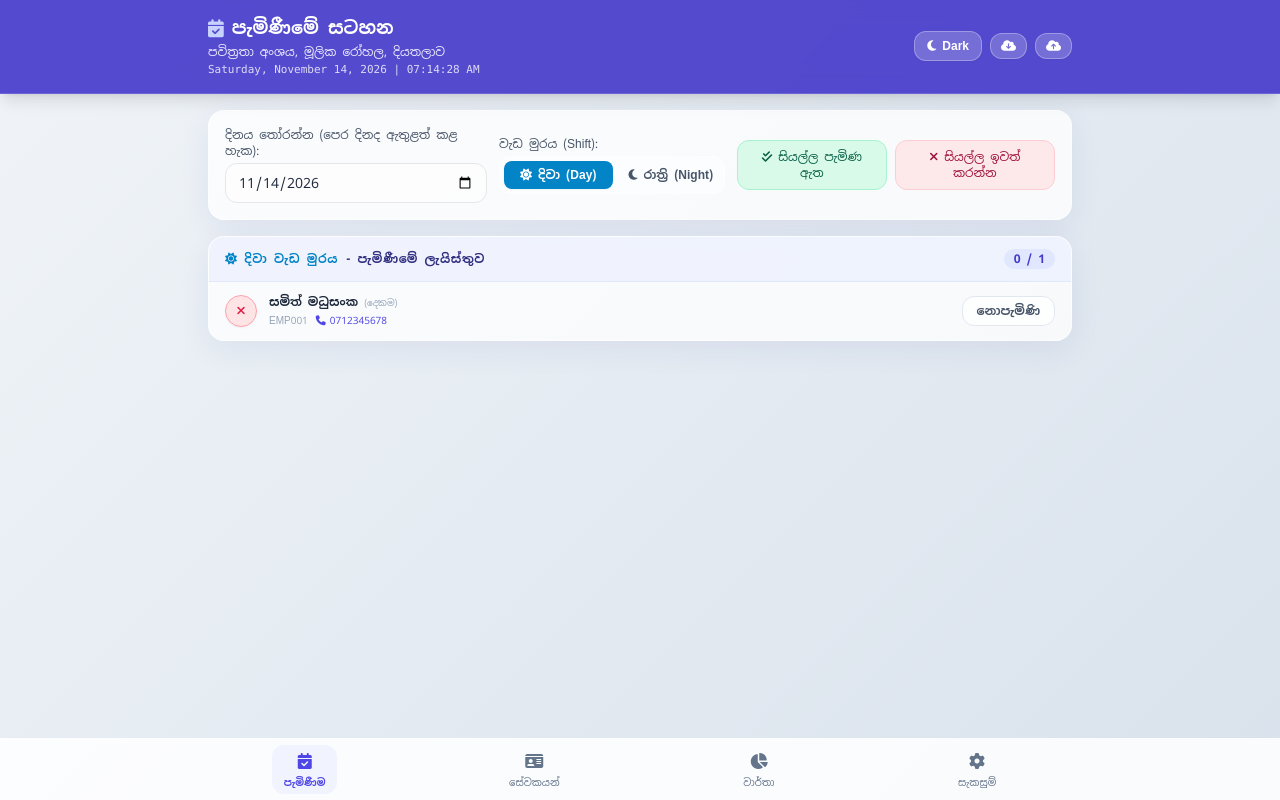
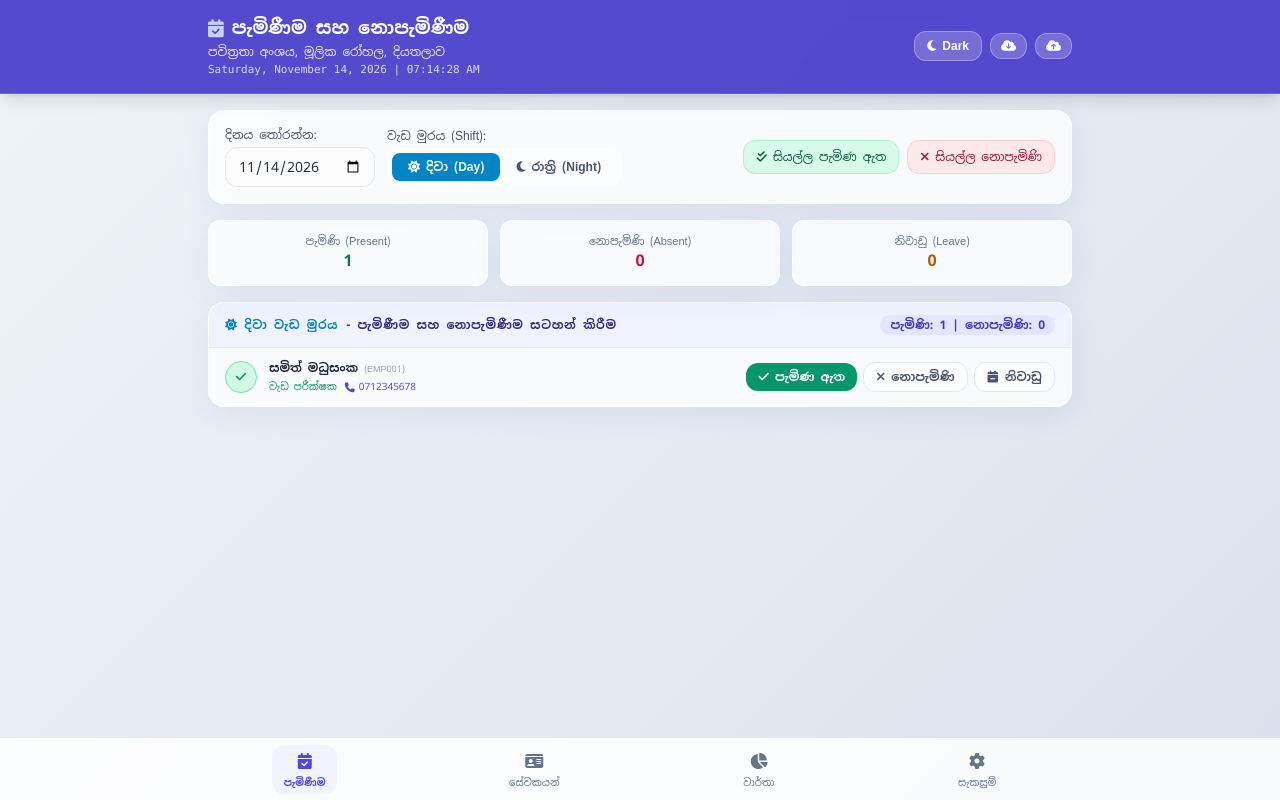
Before and after one commit to djsamith27-cloud/Diyathalawa-hospital-attendants-, a plain HTML site: page index.html in a window 1280 px wide. Drawn offline with nearby package versions, Linux system fonts and the light colour scheme.

Commit message:
Add files via upload

```diff
--- a/index.html
+++ b/index.html
@@ -3,7 +3,7 @@
 <head>
     <meta charset="UTF-8">
     <meta name="viewport" content="width=device-width, initial-scale=1.0">
-    <title>සේවක පැමිණීමේ කළමනාකරණය</title>
+    <title>සේවක පැමිණීමේ සහ නොපැමිණීමේ කළමනාකරණය</title>
     <script src="https://cdn.tailwindcss.com"></script>
     <link rel="stylesheet" href="https://cdnjs.cloudflare.com/ajax/libs/font-awesome/6.4.0/css/all.min.css">
     <style>
@@ -52,7 +52,7 @@
         <div class="max-w-4xl mx-auto px-4 py-3.5 flex flex-col sm:flex-row justify-between items-start sm:items-center gap-3">
             <div>
                 <h1 class="text-base sm:text-lg font-bold flex items-center gap-2">
-                    <i id="headerIcon" class="fa-solid fa-calendar-check text-indigo-200"></i> <span id="headerTitleText">පැමිණීමේ සටහන</span>
+                    <i id="headerIcon" class="fa-solid fa-calendar-check text-indigo-200"></i> <span id="headerTitleText">පැමිණීම සහ නොපැමිණීම</span>
                 </h1>
                 <p class="text-xs font-medium text-white/90 mt-0.5">පවිත්‍රතා අංශය, මූලික රෝහල, දියතලාව</p>
                 <p class="text-[11px] text-white/80 mt-0.5 font-mono" id="currentDateTimeDisplay"></p>
@@ -81,7 +81,7 @@
             <div class="glass-card p-4 rounded-2xl flex flex-col md:flex-row justify-between items-center gap-3">
                 <div class="w-full md:w-auto flex flex-col sm:flex-row items-center gap-3">
                     <div class="w-full sm:w-auto">
-                        <label class="block text-xs font-medium text-slate-600 dark:text-slate-300 mb-1">දිනය තෝරන්න (පෙර දිනද ඇතුළත් කළ හැක):</label>
+                        <label class="block text-xs font-medium text-slate-600 dark:text-slate-300 mb-1">දිනය තෝරන්න:</label>
                         <input type="date" id="attendanceDate" onchange="loadAttendanceData()" class="px-3 py-2 border rounded-xl text-sm w-full bg-white/60 dark:bg-slate-800/60 dark:border-slate-700 dark:text-white focus:outline-none focus:ring-2 focus:ring-indigo-500">
                     </div>
                     <!-- Shift Switcher -->
@@ -98,13 +98,29 @@
                     </div>
                 </div>
 
-                <div class="flex items-center gap-2 w-full md:w-auto justify-end">
-                    <button onclick="markAllCurrentShift(true)" class="bg-emerald-100/80 dark:bg-emerald-900/40 hover:bg-emerald-200 text-emerald-800 dark:text-emerald-300 text-xs font-medium px-3 py-2 rounded-xl border border-emerald-200 dark:border-emerald-800 transition-colors">
+                <div class="flex items-center gap-2 w-full md:w-auto justify-end flex-wrap">
+                    <button onclick="markAllCurrentShift('present')" class="bg-emerald-100/80 dark:bg-emerald-900/40 hover:bg-emerald-200 text-emerald-800 dark:text-emerald-300 text-xs font-medium px-3 py-2 rounded-xl border border-emerald-200 dark:border-emerald-800 transition-colors">
                         <i class="fa-solid fa-check-double"></i> සියල්ල පැමිණ ඇත
                     </button>
-                    <button onclick="markAllCurrentShift(false)" class="bg-rose-100/80 dark:bg-rose-900/40 hover:bg-rose-200 text-rose-800 dark:text-rose-300 text-xs font-medium px-3 py-2 rounded-xl border border-rose-200 dark:border-rose-800 transition-colors">
-                        <i class="fa-solid fa-xmark"></i> සියල්ල ඉවත් කරන්න
+                    <button onclick="markAllCurrentShift('absent')" class="bg-rose-100/80 dark:bg-rose-900/40 hover:bg-rose-200 text-rose-800 dark:text-rose-300 text-xs font-medium px-3 py-2 rounded-xl border border-rose-200 dark:border-rose-800 transition-colors">
+                        <i class="fa-solid fa-xmark"></i> සියල්ල නොපැමිණි
                     </button>
+                </div>
+            </div>
+
+            <!-- Attendance Summary Stats Bar -->
+            <div class="grid grid-cols-3 gap-3">
+                <div class="glass-card p-3 rounded-xl text-center border-l-4 border-emerald-500">
+                    <span class="text-[11px] text-slate-500 dark:text-slate-400 block font-medium">පැමිණි (Present)</span>
+                    <span id="statPresentCount" class="text-base font-bold text-emerald-700 dark:text-emerald-300">0</span>
+                </div>
+                <div class="glass-card p-3 rounded-xl text-center border-l-4 border-rose-500">
+                    <span class="text-[11px] text-slate-500 dark:text-slate-400 block font-medium">නොපැමිණි (Absent)</span>
+                    <span id="statAbsentCount" class="text-base font-bold text-rose-700 dark:text-rose-300">0</span>
+                </div>
+                <div class="glass-card p-3 rounded-xl text-center border-l-4 border-amber-500">
+                    <span class="text-[11px] text-slate-500 dark:text-slate-400 block font-medium">නිවාඩු (Leave)</span>
+                    <span id="statLeaveCount" class="text-base font-bold text-amber-700 dark:text-amber-300">0</span>
                 </div>
             </div>
 
@@ -112,7 +128,7 @@
             <div class="glass-card rounded-2xl overflow-hidden">
                 <div class="px-4 py-3 bg-indigo-50/80 dark:bg-indigo-950/40 border-b border-indigo-100 dark:border-indigo-900/50 flex justify-between items-center">
                     <h3 class="text-xs font-bold text-indigo-900 dark:text-indigo-300 uppercase tracking-wider flex items-center gap-2">
-                        <span id="currentShiftTitleIndicator" class="text-sky-600 dark:text-sky-400"><i class="fa-solid fa-sun"></i> දිවා වැඩ මුරය</span> - පැමිණීමේ ලැයිස්තුව
+                        <span id="currentShiftTitleIndicator" class="text-sky-600 dark:text-sky-400"><i class="fa-solid fa-sun"></i> දිවා වැඩ මුරය</span> - පැමිණීම සහ නොපැමිණීම සටහන් කිරීම
                     </h3>
                     <span id="attendanceCount" class="text-xs text-indigo-700 dark:text-indigo-300 bg-indigo-100 dark:bg-indigo-900 px-2.5 py-0.5 rounded-full font-bold">0 / 0</span>
                 </div>
@@ -163,17 +179,17 @@
 
             <div class="glass-card rounded-2xl overflow-hidden">
                 <div class="px-4 py-3 bg-purple-50/80 dark:bg-purple-950/40 border-b border-purple-100 dark:border-purple-900/50">
-                    <h3 class="text-xs font-bold text-purple-900 dark:text-purple-300 uppercase tracking-wider">මාසික සාරාංශ වාර්තාව (දිවා සහ රාත්‍රි)</h3>
+                    <h3 class="text-xs font-bold text-purple-900 dark:text-purple-300 uppercase tracking-wider">මාසික සාරාංශ වාර්තාව (පැමිණි සහ නොපැමිණි දින)</h3>
                 </div>
                 <div class="overflow-x-auto">
                     <table class="w-full text-left border-collapse text-xs">
                         <thead>
                             <tr class="bg-purple-100/60 dark:bg-purple-900/50 text-purple-900 dark:text-purple-200 border-b border-purple-200 dark:border-purple-800">
                                 <th class="p-3 font-semibold">සේවකයා</th>
-                                <th class="p-3 font-semibold text-center">සේවක අංකය</th>
-                                <th class="p-3 font-semibold text-center text-sky-700 dark:text-sky-300">දිවා (Day)</th>
-                                <th class="p-3 font-semibold text-center text-purple-700 dark:text-purple-300">රාත්‍රි (Night)</th>
-                                <th class="p-3 font-semibold text-center text-emerald-700 dark:text-emerald-300">මුළු දින</th>
+                                <th class="p-3 font-semibold text-center">අංකය</th>
+                                <th class="p-3 font-semibold text-center text-emerald-700 dark:text-emerald-300">පැමිණි (Present)</th>
+                                <th class="p-3 font-semibold text-center text-rose-700 dark:text-rose-300">නොපැමිණි (Absent)</th>
+                                <th class="p-3 font-semibold text-center text-amber-700 dark:text-amber-300">නිවාඩු (Leave)</th>
                             </tr>
                         </thead>
                         <tbody id="reportTableBody" class="divide-y divide-slate-100/60 dark:divide-slate-800/60">
@@ -334,7 +350,7 @@
 
     <script>
         const STORAGE_KEY_EMP = 'diyatalawa_hosp_emp_glass_v2';
-        const STORAGE_KEY_ATT = 'diyatalawa_hosp_att_glass_v2';
+        const STORAGE_KEY_ATT = 'diyatalawa_hosp_att_glass_v3';
         const STORAGE_KEY_THEME = 'diyatalawa_hosp_theme';
 
         const defaultEmployees = [
@@ -416,7 +432,7 @@
             if (tabName === 'attendance') {
                 header.style.background = "rgba(79, 70, 229, 0.85)";
                 headerIcon.className = "fa-solid fa-calendar-check text-indigo-200";
-                headerTitleText.innerText = "පැමිණීමේ සටහන";
+                headerTitleText.innerText = "පැමිණීම සහ නොපැමිණීම";
                 btn.className = "flex flex-col items-center justify-center py-1 px-3 rounded-xl text-indigo-600 dark:text-indigo-400 bg-indigo-50/80 dark:bg-indigo-950/60 transition-all font-bold";
             } else if (tabName === 'employees') {
                 header.style.background = "rgba(5, 150, 105, 0.85)";
@@ -474,50 +490,89 @@
             if (eligibleEmployees.length === 0) {
                 container.innerHTML = `<div class="p-6 text-center text-xs text-slate-400">මෙම දිනයට හෝ වැඩ මුරයට අදාළ සේවකයන් නොමැත.</div>`;
                 document.getElementById('attendanceCount').innerText = `0 / 0`;
+                updateStats(0, 0, 0);
                 return;
             }
 
             if (!attendance[selectedDate]) attendance[selectedDate] = {};
 
             let presentCount = 0;
+            let absentCount = 0;
+            let leaveCount = 0;
+
             eligibleEmployees.forEach(emp => {
                 if (!attendance[selectedDate][emp.id]) {
-                    attendance[selectedDate][emp.id] = { day: false, night: false };
+                    attendance[selectedDate][emp.id] = { day: 'present', night: 'present' };
                 }
-                const isPresent = attendance[selectedDate][emp.id][currentShift] === true;
-                if (isPresent) presentCount++;
+                if (!attendance[selectedDate][emp.id][currentShift]) {
+                    attendance[selectedDate][emp.id][currentShift] = 'present';
+                }
+
+                const status = attendance[selectedDate][emp.id][currentShift];
+                if (status === 'present') presentCount++;
+                else if (status === 'absent') absentCount++;
+                else if (status === 'leave') leaveCount++;
 
                 const div = document.createElement('div');
-                div.className = "px-4 py-3 flex items-center justify-between hover:bg-white/40 dark:hover:bg-slate-800/40 transition-colors";
+                div.className = "px-4 py-3 flex flex-col sm:flex-row items-start sm:items-center justify-between gap-3 hover:bg-white/40 dark:hover:bg-slate-800/40 transition-colors";
+
                 div.innerHTML = `
                     <div class="flex items-center gap-3">
-                        <button onclick="toggleCurrentShift('${selectedDate}', '${emp.id}')" class="w-8 h-8 rounded-full flex items-center justify-center text-xs font-bold transition-all shadow-sm ${isPresent ? 'bg-emerald-100 dark:bg-emerald-950 text-emerald-700 dark:text-emerald-300 border border-emerald-300 dark:border-emerald-800' : 'bg-rose-100 dark:bg-rose-950 text-rose-700 dark:text-rose-300 border border-rose-300 dark:border-rose-800'}">
-                            ${isPresent ? '<i class="fa-solid fa-check text-emerald-600 dark:text-emerald-400"></i>' : '<i class="fa-solid fa-xmark text-rose-600 dark:text-rose-400"></i>'}
-                        </button>
+                        <div class="w-8 h-8 rounded-full flex items-center justify-center text-xs font-bold transition-all shadow-sm ${getStatusBadgeClass(status)}">
+                            ${getStatusIcon(status)}
+                        </div>
                         <div>
-                            <h4 class="text-xs font-bold text-slate-800 dark:text-slate-200">${emp.name} <span class="text-[9px] text-slate-400 font-normal">(${emp.shiftType === 'day' ? 'දිවා පමණයි' : emp.shiftType === 'night' ? 'රාත්‍රි පමණයි' : 'දෙකම'})</span></h4>
+                            <h4 class="text-xs font-bold text-slate-800 dark:text-slate-200">${emp.name} <span class="text-[9px] text-slate-400 font-normal">(${emp.empNo})</span></h4>
                             <div class="flex items-center gap-2 mt-0.5">
-                                <span class="text-[10px] text-slate-400">${emp.empNo}</span>
+                                <span class="text-[10px] text-emerald-600 dark:text-emerald-400 font-medium">${emp.role || 'සේවක'}</span>
                                 ${emp.phone ? `<a href="tel:${extractPhone(emp.phone)}" class="text-[10px] text-indigo-600 dark:text-indigo-400 hover:underline flex items-center gap-1"><i class="fa-solid fa-phone"></i> ${emp.phone}</a>` : ''}
                             </div>
                         </div>
                     </div>
-                    <button onclick="toggleCurrentShift('${selectedDate}', '${emp.id}')" class="px-3.5 py-1.5 rounded-xl text-xs font-semibold transition-all ${isPresent ? (currentShift === 'day' ? 'bg-sky-600 text-white shadow-sm' : 'bg-purple-600 text-white shadow-sm') : 'bg-white/80 dark:bg-slate-800 text-slate-600 dark:text-slate-300 hover:bg-white border border-slate-200 dark:border-slate-700'}">
-                        ${isPresent ? '<i class="fa-solid fa-check"></i> පැමිණ ඇත' : 'නොපැමිණි'}
-                    </button>
+
+                    <div class="flex items-center gap-1.5 w-full sm:w-auto justify-end">
+                        <button onclick="setEmployeeStatus('${selectedDate}', '${emp.id}', 'present')" class="px-3 py-1.5 rounded-xl text-xs font-semibold transition-all ${status === 'present' ? 'bg-emerald-600 text-white shadow-sm' : 'bg-white/80 dark:bg-slate-800 text-slate-600 dark:text-slate-300 hover:bg-emerald-50 border border-slate-200 dark:border-slate-700'}">
+                            <i class="fa-solid fa-check"></i> පැමිණ ඇත
+                        </button>
+                        <button onclick="setEmployeeStatus('${selectedDate}', '${emp.id}', 'absent')" class="px-3 py-1.5 rounded-xl text-xs font-semibold transition-all ${status === 'absent' ? 'bg-rose-600 text-white shadow-sm' : 'bg-white/80 dark:bg-slate-800 text-slate-600 dark:text-slate-300 hover:bg-rose-50 border border-slate-200 dark:border-slate-700'}">
+                            <i class="fa-solid fa-xmark"></i> නොපැමිණි
+                        </button>
+                        <button onclick="setEmployeeStatus('${selectedDate}', '${emp.id}', 'leave')" class="px-3 py-1.5 rounded-xl text-xs font-semibold transition-all ${status === 'leave' ? 'bg-amber-600 text-white shadow-sm' : 'bg-white/80 dark:bg-slate-800 text-slate-600 dark:text-slate-300 hover:bg-amber-50 border border-slate-200 dark:border-slate-700'}">
+                            <i class="fa-solid fa-calendar-minus"></i> නිවාඩු
+                        </button>
+                    </div>
                 `;
                 container.appendChild(div);
             });
 
-            document.getElementById('attendanceCount').innerText = `${presentCount} / ${eligibleEmployees.length}`;
+            document.getElementById('attendanceCount').innerText = `පැමිණි: ${presentCount} | නොපැමිණි: ${absentCount}`;
+            updateStats(presentCount, absentCount, leaveCount);
             saveToStorage();
         }
 
-        function toggleCurrentShift(date, empId) {
+        function getStatusBadgeClass(status) {
+            if (status === 'present') return 'bg-emerald-100 dark:bg-emerald-950 text-emerald-700 dark:text-emerald-300 border border-emerald-300 dark:border-emerald-800';
+            if (status === 'absent') return 'bg-rose-100 dark:bg-rose-950 text-rose-700 dark:text-rose-300 border border-rose-300 dark:border-rose-800';
+            return 'bg-amber-100 dark:bg-amber-950 text-amber-700 dark:text-amber-300 border border-amber-300 dark:border-amber-800';
+        }
+
+        function getStatusIcon(status) {
+            if (status === 'present') return '<i class="fa-solid fa-check text-emerald-600 dark:text-emerald-400"></i>';
+            if (status === 'absent') return '<i class="fa-solid fa-xmark text-rose-600 dark:text-rose-400"></i>';
+            return '<i class="fa-solid fa-bed text-amber-600 dark:text-amber-400"></i>';
+        }
+
+        function updateStats(present, absent, leave) {
+            document.getElementById('statPresentCount').innerText = present;
+            document.getElementById('statAbsentCount').innerText = absent;
+            document.getElementById('statLeaveCount').innerText = leave;
+        }
+
+        function setEmployeeStatus(date, empId, status) {
             if (!attendance[date]) attendance[date] = {};
-            if (!attendance[date][empId]) attendance[date][empId] = { day: false, night: false };
+            if (!attendance[date][empId]) attendance[date][empId] = { day: 'present', night: 'present' };
 
-            attendance[date][empId][currentShift] = !attendance[date][empId][currentShift];
+            attendance[date][empId][currentShift] = status;
             loadAttendanceData();
         }
 
@@ -528,7 +583,7 @@
             employees.forEach(emp => {
                 const sType = emp.shiftType || 'both';
                 if ((sType === 'both' || sType === currentShift) && (!emp.joinDate || selectedDate >= emp.joinDate)) {
-                    if (!attendance[selectedDate][emp.id]) attendance[selectedDate][emp.id] = { day: false, night: false };
+                    if (!attendance[selectedDate][emp.id]) attendance[selectedDate][emp.id] = { day: 'present', night: 'present' };
                     attendance[selectedDate][emp.id][currentShift] = status;
                 }
             });
@@ -682,14 +737,18 @@
             const daysInMonth = new Date(year, month, 0).getDate();
 
             employees.forEach(emp => {
-                let dayCount = 0, nightCount = 0;
+                let presentCount = 0, absentCount = 0, leaveCount = 0;
                 for (let day = 1; day <= daysInMonth; day++) {
                     const dateKey = `${year}-${String(month).padStart(2, '0')}-${String(day).padStart(2, '0')}`;
                     if (emp.joinDate && dateKey < emp.joinDate) continue;
 
                     if (attendance[dateKey] && attendance[dateKey][emp.id]) {
-                        if (attendance[dateKey][emp.id].day) dayCount++;
-                        if (attendance[dateKey][emp.id].night) nightCount++;
+                        ['day', 'night'].forEach(shift => {
+                            const st = attendance[dateKey][emp.id][shift];
+                            if (st === 'present') presentCount++;
+                            else if (st === 'absent') absentCount++;
+                            else if (st === 'leave') leaveCount++;
+                        });
                     }
                 }
                 const tr = document.createElement('tr');
@@ -697,9 +756,9 @@
                 tr.innerHTML = `
                     <td class="p-3 font-semibold text-slate-800 dark:text-slate-200">${emp.name}</td>
                     <td class="p-3 text-center text-slate-500">${emp.empNo}</td>
-                    <td class="p-3 text-center font-bold text-sky-700 dark:text-sky-400">${dayCount}</td>
-                    <td class="p-3 text-center font-bold text-purple-700 dark:text-purple-400">${nightCount}</td>
-                    <td class="p-3 text-center font-bold text-emerald-700 dark:text-emerald-400">${dayCount + nightCount}</td>
+                    <td class="p-3 text-center font-bold text-emerald-700 dark:text-emerald-400">${presentCount}</td>
+                    <td class="p-3 text-center font-bold text-rose-700 dark:text-rose-400">${absentCount}</td>
+                    <td class="p-3 text-center font-bold text-amber-700 dark:text-amber-400">${leaveCount}</td>
                 `;
                 tbody.appendChild(tr);
             });
@@ -711,18 +770,22 @@
             if (!monthStr) return;
             const [year, month] = monthStr.split('-').map(Number);
             const daysInMonth = new Date(year, month, 0).getDate();
-            let csv = "\uFEFFසේවකයා,සේවක අංකය,දිවා දින,රාත්‍රි දින,මුළු දින\n";
+            let csv = "\uFEFFසේවකයා,සේවක අංකය,පැමිණි වාර,නොපැමිණි වාර,නිවාඩු වාර\n";
             employees.forEach(emp => {
-                let dayCount = 0, nightCount = 0;
+                let presentCount = 0, absentCount = 0, leaveCount = 0;
                 for (let day = 1; day <= daysInMonth; day++) {
                     const dateKey = `${year}-${String(month).padStart(2, '0')}-${String(day).padStart(2, '0')}`;
                     if (emp.joinDate && dateKey < emp.joinDate) continue;
                     if (attendance[dateKey] && attendance[dateKey][emp.id]) {
-                        if (attendance[dateKey][emp.id].day) dayCount++;
-                        if (attendance[dateKey][emp.id].night) nightCount++;
+                        ['day', 'night'].forEach(shift => {
+                            const st = attendance[dateKey][emp.id][shift];
+                            if (st === 'present') presentCount++;
+                            else if (st === 'absent') absentCount++;
+                            else if (st === 'leave') leaveCount++;
+                        });
                     }
                 }
-                csv += `"${emp.name}","${emp.empNo}",${dayCount},${nightCount},${dayCount + nightCount}\n`;
+                csv += `"${emp.name}","${emp.empNo}",${presentCount},${absentCount},${leaveCount}\n`;
             });
             downloadFile(csv, `Attendance_Report_${monthStr}.csv`, 'text/csv;charset=utf-8;');
         }
```
